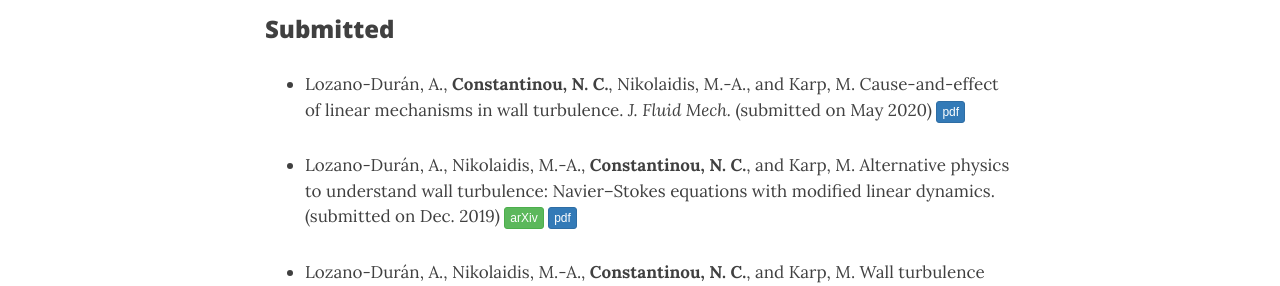
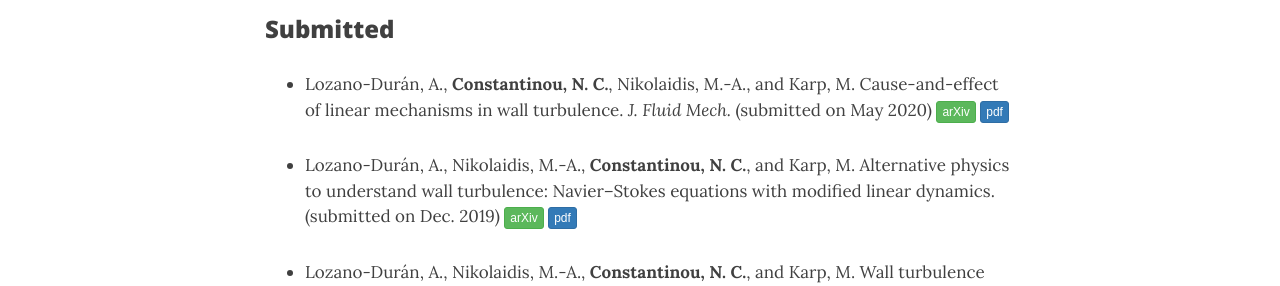
Before and after one commit to navidcy/navidcy.github.io, a Jekyll site: the page built from publications.md, in a window 1280 px wide and 900 px high. Shown: the part 283-569 px from the top of the window. Built offline with Jekyll 4.4.1, drawn with Linux system fonts in a browser that asks for light colours; nearby versions of some CDN libraries; comment, search, counter and statistics services are not loaded.

Commit message:
adds arxiv link for Cause-and-Effect

```diff
--- a/publications.md
+++ b/publications.md
@@ -14,7 +14,7 @@
 - Rocha, C. B., **Constantinou, N. C.**, Llewellyn Smith, S. G., and  Young, W. R. The heat flux of horizontal convection: Nusselt number scaling. _J. Fluid Mech._ (submitted on ...) [<span class="btn btn-success btn-xs{{end}}" style="font-family:sans-serif;">arXiv</span>][arXiv:1912.05229]{:target="_blank"} [<span class="btn btn-primary btn-xs{{end}}" style="font-family:sans-serif;">pdf</span>][HCNuDefinition]
 -->
 
-- Lozano-Durán, A., **Constantinou, N. C.**, Nikolaidis, M.-A., and Karp, M. Cause-and-effect of linear mechanisms in wall turbulence. _J. Fluid Mech._ (submitted on May 2020) <!--[<span class="btn btn-success btn-xs{{end}}" style="font-family:sans-serif;">arXiv</span>][arXiv:1912.07532]{:target="_blank"}--> [<span class="btn btn-primary btn-xs{{end}}" style="font-family:sans-serif;">pdf</span>][cause-effect-linearmechanism]
+- Lozano-Durán, A., **Constantinou, N. C.**, Nikolaidis, M.-A., and Karp, M. Cause-and-effect of linear mechanisms in wall turbulence. _J. Fluid Mech._ (submitted on May 2020) [<span class="btn btn-success btn-xs{{end}}" style="font-family:sans-serif;">arXiv</span>][arXiv:2005.05303]{:target="_blank"} [<span class="btn btn-primary btn-xs{{end}}" style="font-family:sans-serif;">pdf</span>][cause-effect-linearmechanism]
 
 
 - Lozano-Durán, A., Nikolaidis, M.-A., **Constantinou, N. C.**, and Karp, M. Alternative physics to understand wall turbulence: Navier–Stokes equations with modified linear dynamics. (submitted on Dec. 2019) [<span class="btn btn-success btn-xs{{end}}" style="font-family:sans-serif;">arXiv</span>][arXiv:1912.07532]{:target="_blank"} [<span class="btn btn-primary btn-xs{{end}}" style="font-family:sans-serif;">pdf</span>][multiflow2019-linearmechanism]
@@ -156,13 +156,15 @@
 [arXiv:1612.03374]: http://arxiv.org/abs/1612.03374
 [arXiv:1703.06594]: http://arxiv.org/abs/1703.06594
 [arXiv:1708.03031]: http://arxiv.org/abs/1708.03031
-[arXiv:1805.09847]: https://arxiv.org/abs/1805.09847
-[arXiv:1902.01105]: https://arxiv.org/abs/1902.01105
-[arXiv:1906.01929]: https://arxiv.org/abs/1906.01929
-[arXiv:1906.08442]: https://arxiv.org/abs/1906.08442
-[arXiv:1909.05490]: https://arxiv.org/abs/1909.05490
-[arXiv:1912.05229]: https://arxiv.org/abs/1912.05229
-[arXiv:1912.07532]: https://arxiv.org/abs/1912.07532
+[arXiv:1805.09847]: http://arxiv.org/abs/1805.09847
+[arXiv:1902.01105]: http://arxiv.org/abs/1902.01105
+[arXiv:1906.01929]: http://arxiv.org/abs/1906.01929
+[arXiv:1906.08442]: http://arxiv.org/abs/1906.08442
+[arXiv:1909.05490]: http://arxiv.org/abs/1909.05490
+[arXiv:1912.05229]: http://arxiv.org/abs/1912.05229
+[arXiv:1912.07532]: http://arxiv.org/abs/1912.07532
+[arXiv:2005.05303]: http://arxiv.org/abs/2005.05303
+
 
 
 [twolayer-mom6-movie]: https://vimeo.com/342848501
```
